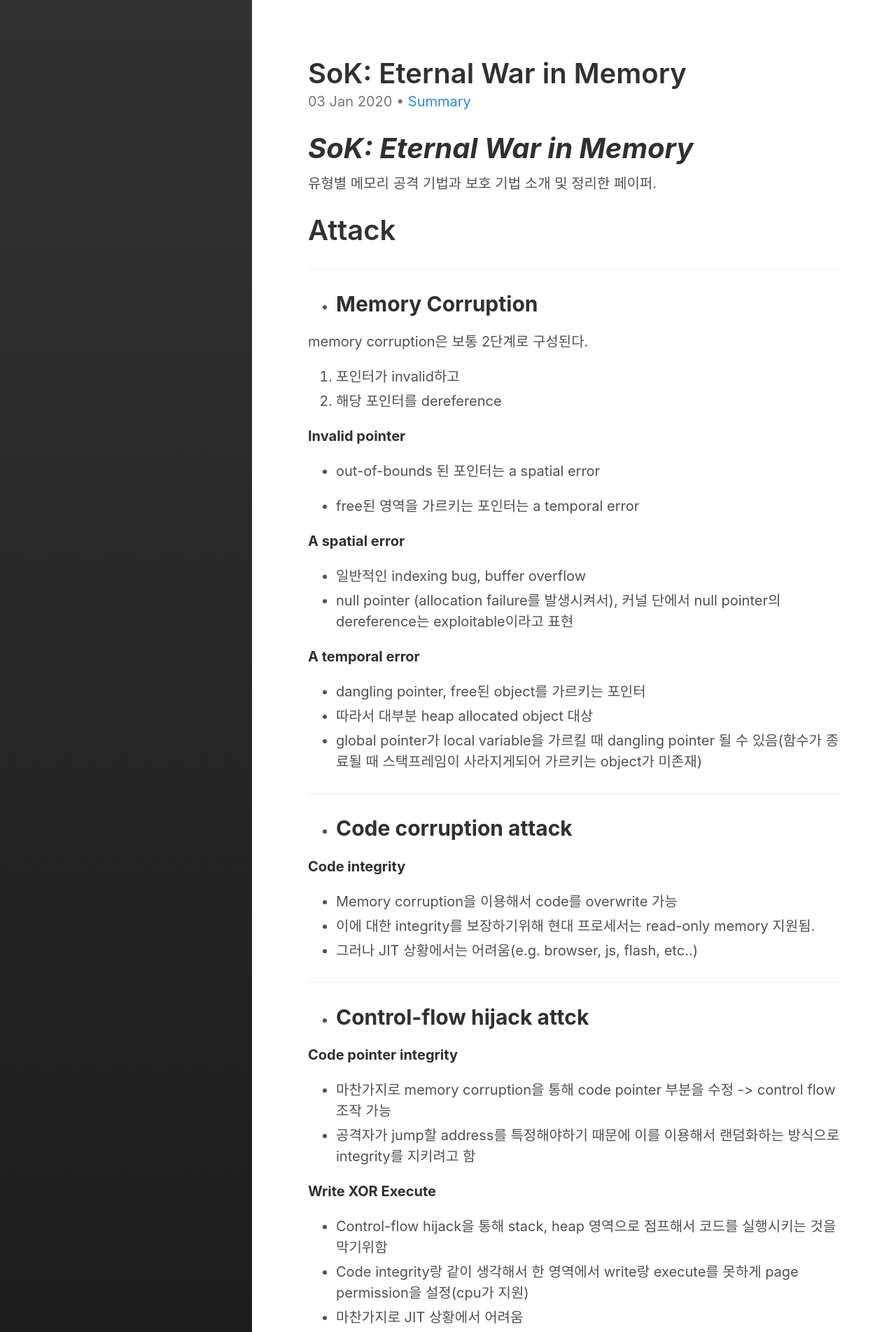
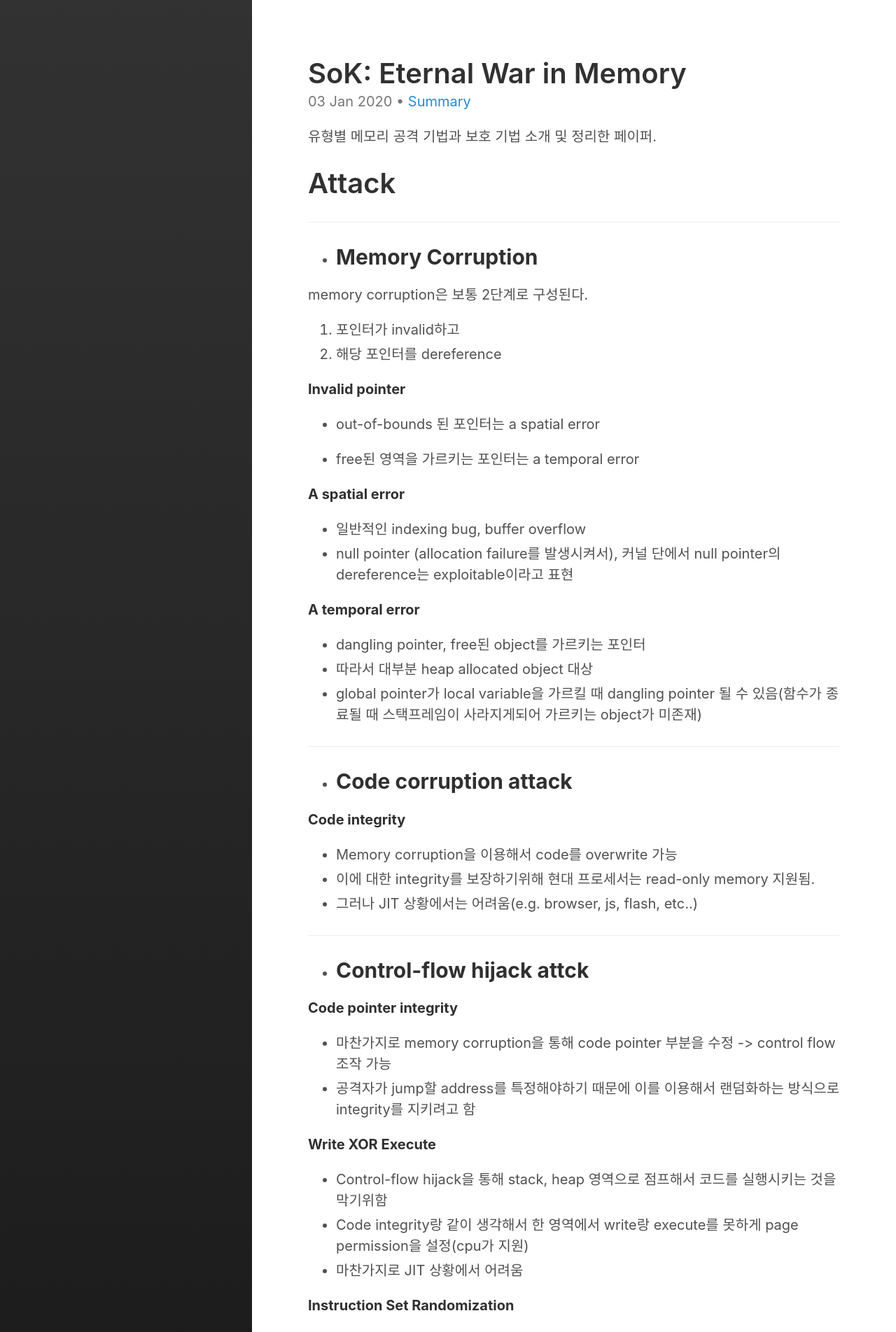
Before and after one commit to blingcho/blingcho.github.io, a Jekyll site: the page built from _posts/survey/2020-01-03-Sok-eternal-war-in-memory.md, in a window 1280 px wide. Shown: the top 1903 px of the page at 70% size. Built offline with Jekyll 4.4.1, drawn with Linux system fonts in a browser that asks for light colours.

Commit message:
20-01-13

```diff
--- a/_posts/survey/2020-01-03-Sok-eternal-war-in-memory.md
+++ b/_posts/survey/2020-01-03-Sok-eternal-war-in-memory.md
@@ -7,8 +7,6 @@ tags:
   - security
   - survey
 ---
-
-# ***SoK: Eternal War in Memory***
 
 유형별 메모리 공격 기법과 보호 기법 소개 및 정리한 페이퍼.
 
```
